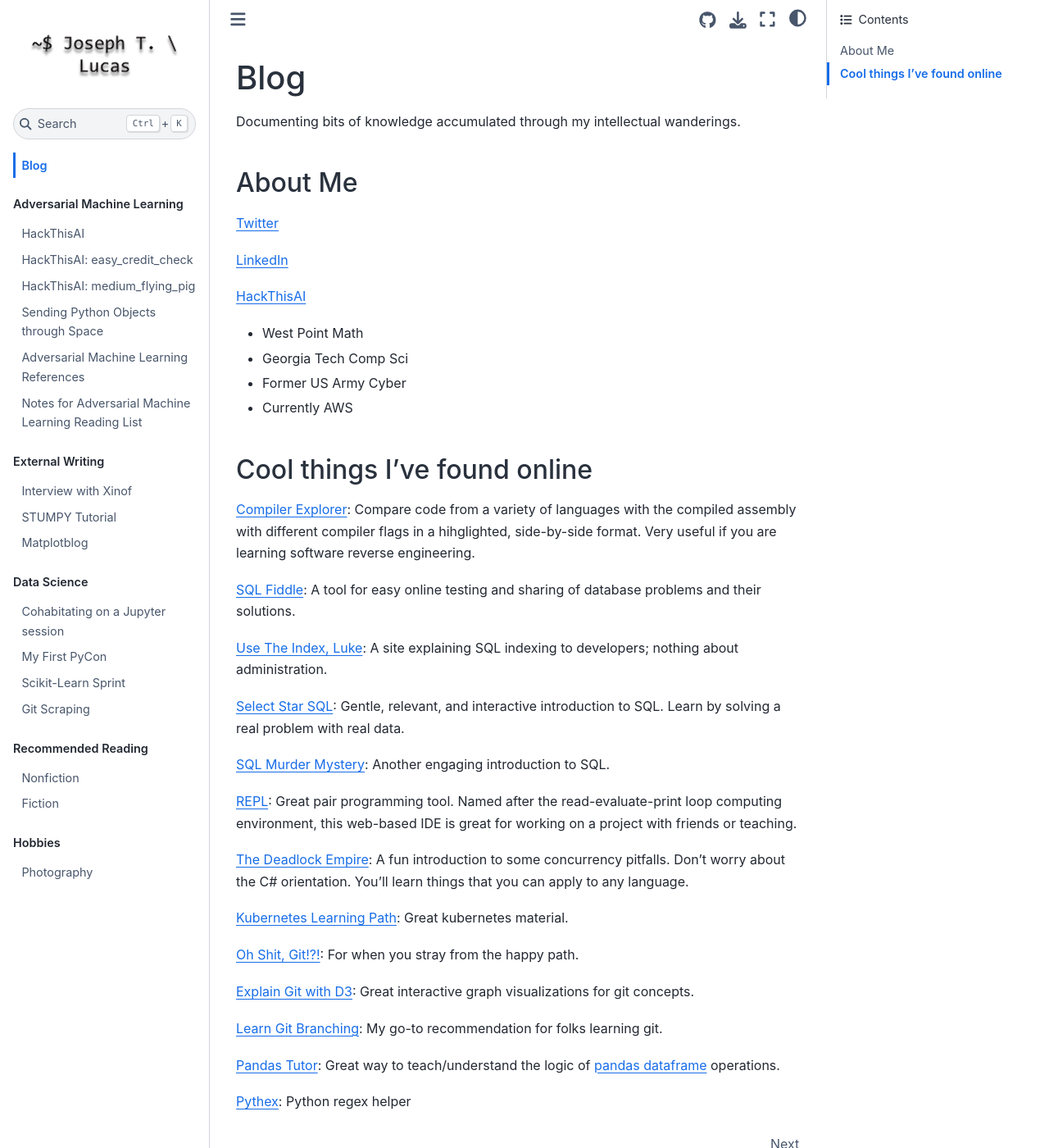
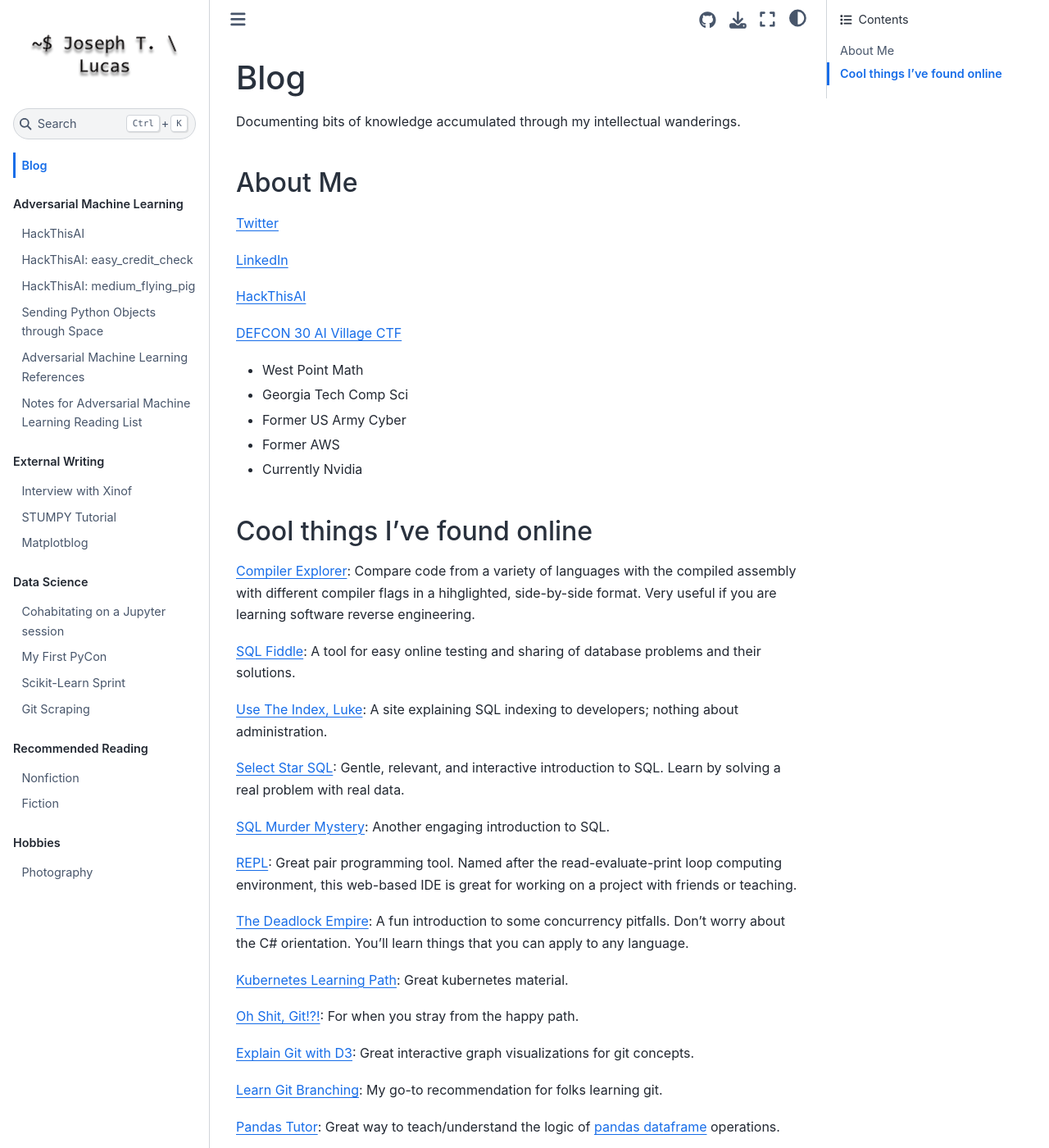
Before and after one commit to JosephTLucas/blog, a Jupyter Book: the page built from intro.md, in a window 1280 px wide and 1400 px high. Shown: the whole window at 82% size. Built offline with Jupyter Book 1.0.4 settings and Sphinx 7.4.7 and the Sphinx Book theme 1.1.4, drawn with Linux system fonts in a browser that asks for light colours; some of the changed text lies outside the part shown.

Commit message:
update intro

```diff
--- a/intro.md
+++ b/intro.md
@@ -10,11 +10,13 @@ Documenting bits of knowledge accumulated through my intellectual wanderings.
 
 [HackThisAI](https://hackthis.ai)
 
+[DEFCON 30 AI Village CTF](https://www.kaggle.com/competitions/ai-village-ctf)
 
 - West Point Math
 - Georgia Tech Comp Sci
 - Former US Army Cyber
-- Currently AWS
+- Former AWS
+- Currently Nvidia
 
 ## Cool things I've found online
 
```
Also changed, not shown: other parts of intro.md (+2 -0 lines).
